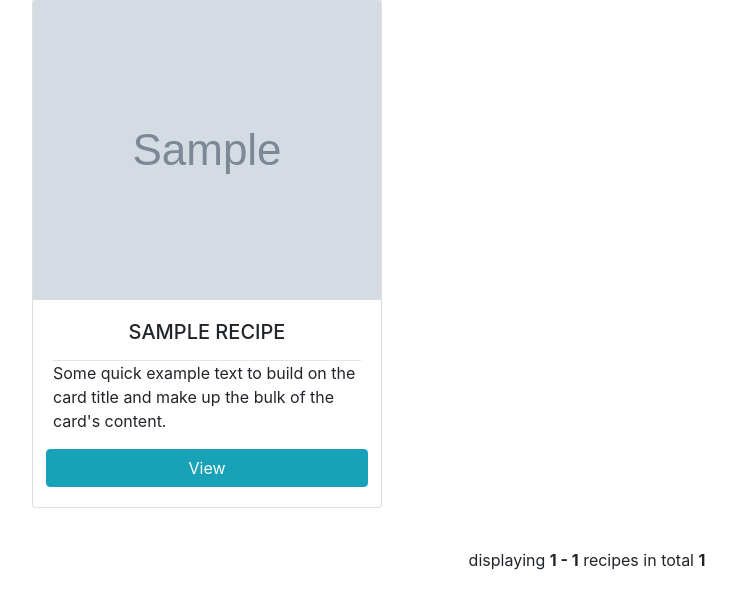
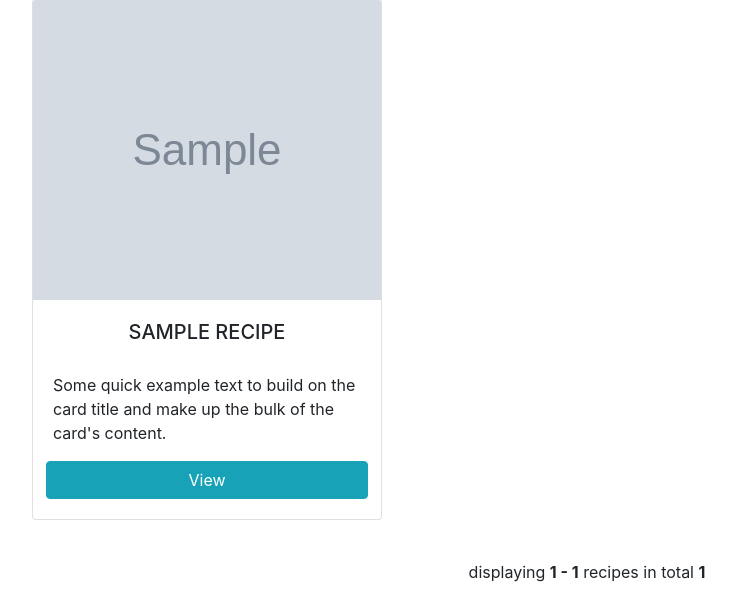
Before and after one commit to conoroshea1996/Cook-Book, a Flask app: page /recipes in a window 1280 px wide. Shown: the part 245-849 px from the top of the page, without its empty margins (53-789 px from the left). Before the commit the page ends 815 px from the top, so only its background shows below. Run offline with Flask 2, Linux system fonts and the light colour scheme; grey boxes marked "Sample" are stand-in pictures; a database or web service that is not in the repository returns one stand-in record (values such as "Sample title"); some libraries are stand-ins or nearby versions.

Commit message:
update style on recipes,html

```diff
--- a/static/css/recipes.css
+++ b/static/css/recipes.css
@@ -83,3 +83,8 @@ small{
 .error{
     color: red;
 }
+.card_content{
+    display: flex;
+    flex-direction: column;
+    justify-content: space-between;
+}
```
